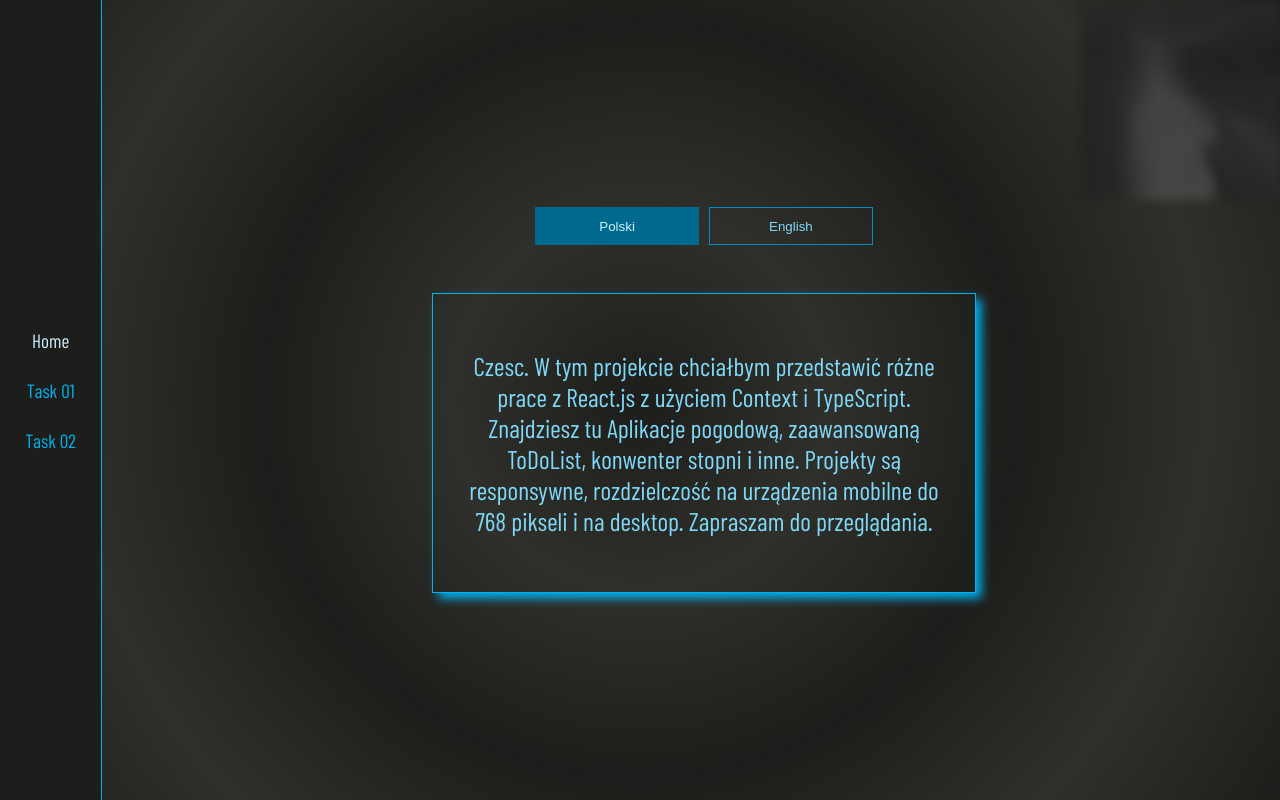
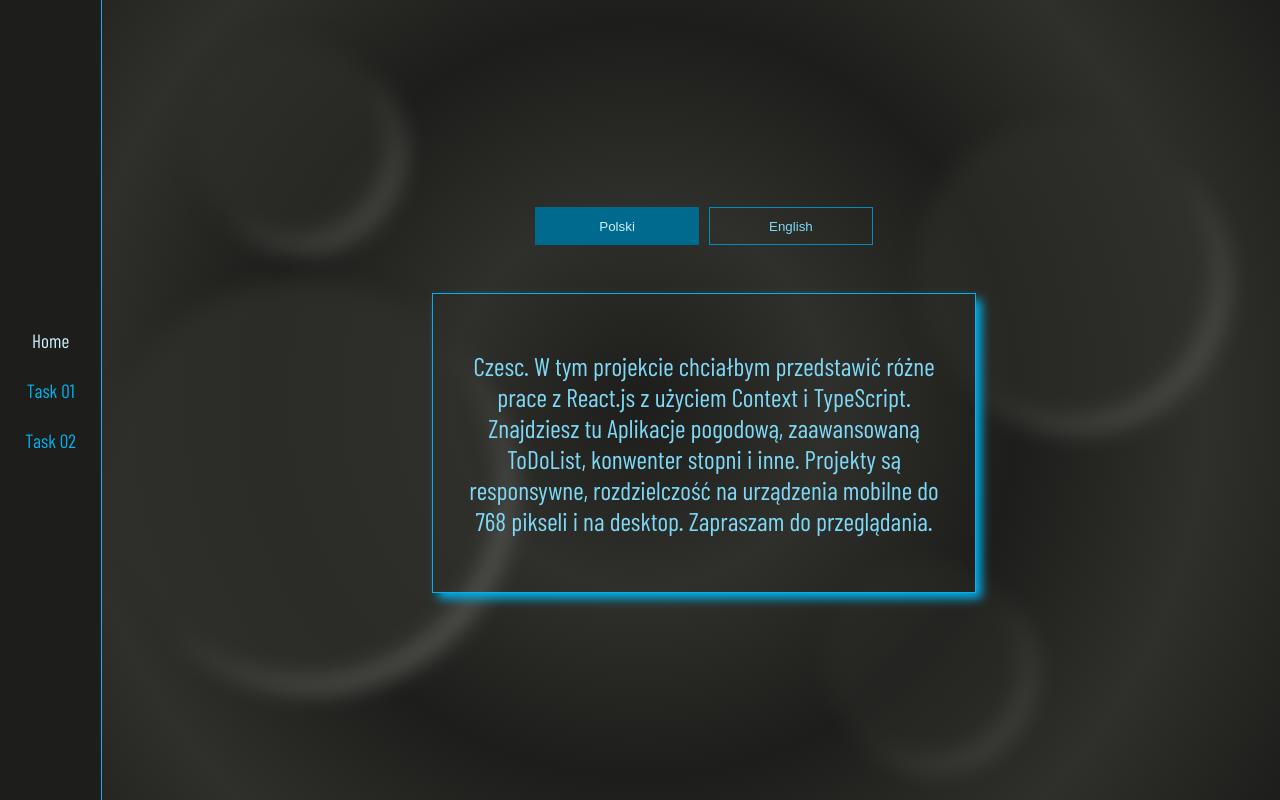
Before and after one commit to Scorpion19702022/01_REACT_VARIOUS_PROJECTS, a React (Create React App) app: page / in a window 1280 px wide. Built offline with nearby package versions, Linux system fonts and the light colour scheme; a web font is replaced by a local one.

Commit message:
new background

```diff
--- a/src/Components/Home/Home.module.css
+++ b/src/Components/Home/Home.module.css
@@ -37,19 +37,60 @@
 	z-index: 1;
 }
 
-.box_back {
+.box_back_one {
+	position: absolute;
+	top: 15%;
+	right: 5%;
+	width: 300px;
+	height: 300px;
+	filter: blur(0.7em);
+	opacity: 0.6;
+	border-radius: 50%;
+	box-shadow: 0.8em 0.8em 0em var(--color-dark04);
+	background-color: var(--color-dark05);
+	z-index: -1;
+}
+
+.box_back_two {
+	position: absolute;
+	bottom: 15%;
+	left: 8%;
+	width: 400px;
+	height: 400px;
+	filter: blur(0.7em);
+	opacity: 0.8;
+	border-radius: 50%;
+	box-shadow: 0.8em 0.8em 0em var(--color-dark04);
+	background-color: var(--color-dark05);
+	z-index: -1;
+}
+
+.box_back_three {
+	position: absolute;
+	bottom: 5%;
+	right: 20%;
 	width: 200px;
 	height: 200px;
-	background-image: url(./Assets/myface2.png);
+	filter: blur(0.7em);
+	opacity: 0.4;
+	border-radius: 50%;
+	box-shadow: 0.8em 0.8em 0em var(--color-dark04);
+	background-color: var(--color-dark05);
+	z-index: -1;
+}
+
+.box_back_four {
 	position: absolute;
-	top: 0;
-	right: 0%;
-	object-fit: cover;
-	background-position: center;
-	background-repeat: no-repeat;
-	filter: blur(0.3em);
-	opacity: 0.5;
-	z-index: -10;
+	top: 5%;
+	left: 15%;
+	width: 200px;
+	height: 200px;
+	filter: blur(0.7em);
+	opacity: 0.6;
+	border-radius: 50%;
+	box-shadow: 0.8em 0.8em 0em var(--color-dark04);
+	background-color: var(--color-dark05);
+	z-index: -1;
 }
 
 .box_btns {
--- a/src/Components/Home/HomeContent.tsx
+++ b/src/Components/Home/HomeContent.tsx
@@ -8,7 +8,10 @@ const HomeContent = () => {
 
 	return (
 		<section className={styles.wrapper}>
-			<div className={styles.box_back}></div>
+			<div className={styles.box_back_one}></div>
+			<div className={styles.box_back_two}></div>
+			<div className={styles.box_back_three}></div>
+			<div className={styles.box_back_four}></div>
 			<div className={styles.box_btns}>
 				<button className={isActivePL ? styles.btn_pl_active : styles.btn_pl} onClick={() => addedText(textPL)}>
 					Polski
```
Also changed, not shown: src/Components/Home/Assets/myface2.png (deleted).
